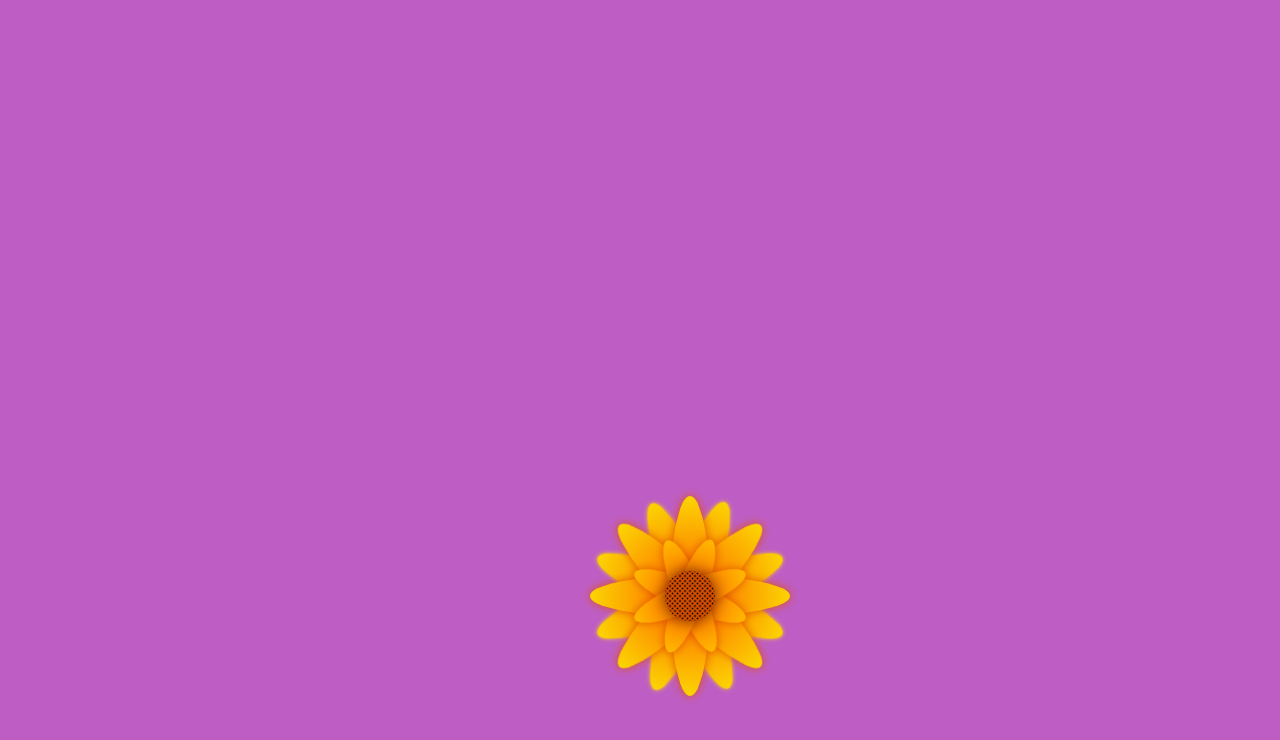
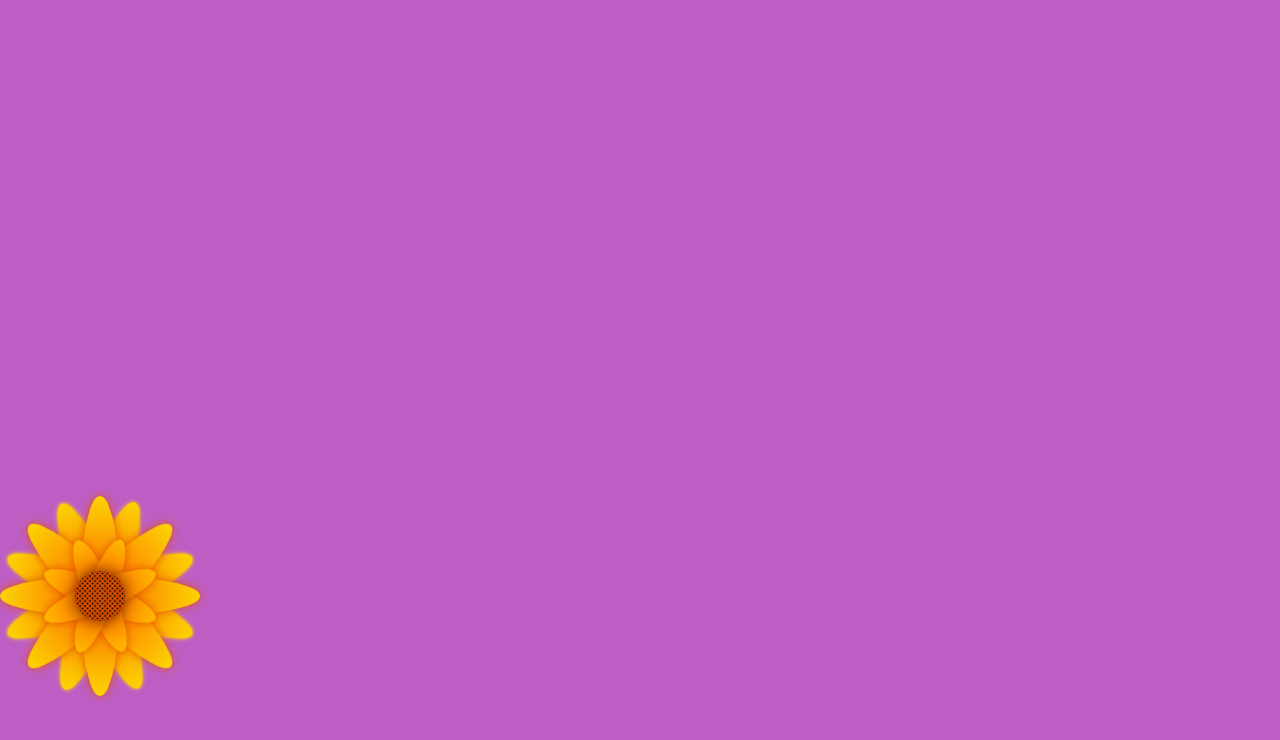
Before and after one commit to fjah90/yellow-flowers, a plain HTML site: page index.html in a window 1280 px wide. Shown: the part 150-890 px from the top of the page. Drawn offline with Linux system fonts and the light colour scheme.

```diff
--- a/css/style.css
+++ b/css/style.css
@@ -35,6 +35,7 @@
 }
 
 .hero {
+    position: relative;
     display: flex;
     width: 100%;
     flex-direction: column;
@@ -42,6 +43,7 @@
     flex-wrap: wrap;
     align-items: flex-end;
     max-width: 80%;
+    z-index: 100;
 }
 
 div#frase {
@@ -178,8 +180,10 @@
     height: 90vh;
     display: flex;
     flex-direction: row;
-    justify-content: center;
-    max-width: 80%;
+    z-index: 0;
+    flex-wrap: wrap;
+    align-content: flex-start;
+    overflow: hidden;
 }
 
 .flower {
```
